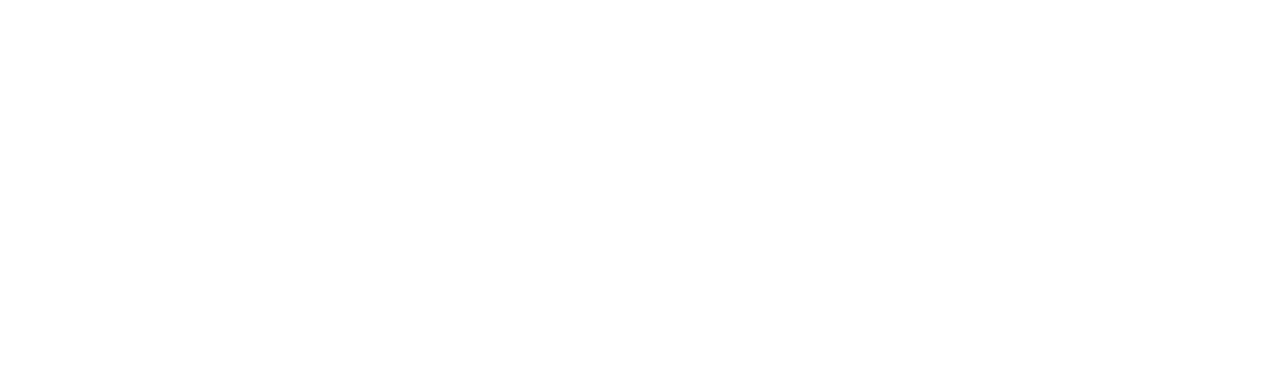
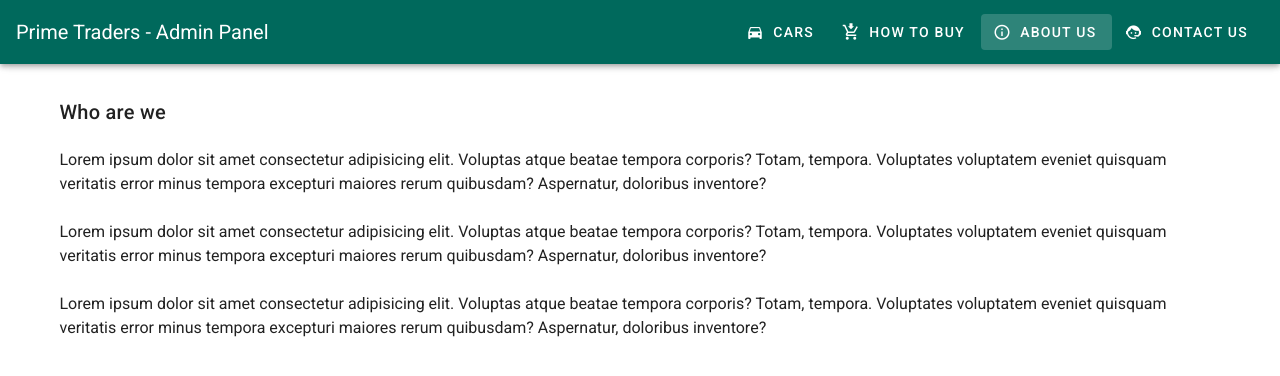
Before and after one commit to azuy212/cars-ui, a Nuxt app: page /admin/about in a window 1280 px wide. Before the commit this address had no page. Shown: the top 376 px of the page. Built offline with nearby package versions, Linux system fonts and the light colour scheme.

Commit message:
Implement Admin Panel Layout
Common header component for car and admin layout

```diff
--- a/components/AppDetailHeader.vue
+++ b/components/AppDetailHeader.vue
@@ -1,8 +1,10 @@
 <template>
   <v-app-bar color="primary" app dark>
-    <v-toolbar-title style="cursor: pointer" @click="$router.push('/')">
-      {{ appTitle }}
-    </v-toolbar-title>
+    <nuxt-link :to="appTitlePath">
+      <v-toolbar-title class="white--text">
+        {{ appTitle }}
+      </v-toolbar-title>
+    </nuxt-link>
     <v-spacer></v-spacer>
     <v-btn
       v-for="item in menuItems"
@@ -20,20 +22,28 @@
 </template>
 
 <script lang="ts">
-import Vue from 'vue'
+import Vue, { PropType } from 'vue'
+
+export interface MenuItem {
+  title: string
+  path: string
+  icon: string
+}
+
 export default Vue.extend({
-  data() {
-    return {
-      appTitle: 'Prime Traders',
-      sidebar: false,
-      menuItems: [
-        { title: 'Home', path: '/', icon: 'mdi-home-outline' },
-        { title: 'Search', path: '/car', icon: 'mdi-magnify' },
-        { title: 'How To Buy', path: '/buy', icon: 'mdi-cart-arrow-down' },
-        { title: 'About Us', path: '/about', icon: 'mdi-information-outline' },
-        { title: 'Contact Us', path: '/contact', icon: 'mdi-face-agent' },
-      ],
-    }
+  props: {
+    appTitle: {
+      type: String,
+      default: 'Prime Traders',
+    },
+    appTitlePath: {
+      type: String,
+      default: '/',
+    },
+    menuItems: {
+      type: Array as PropType<Array<MenuItem>>,
+      default: () => [],
+    },
   },
 })
 </script>
--- a/components/AppMainSearch.vue
+++ b/components/AppMainSearch.vue
@@ -61,10 +61,12 @@
   }),
 
   async mounted() {
-    const { data } = await this.$axios.get(
-      `${this.$config.serverURL}/cars/filters/make`
-    )
-    this.makeItems = data
+    try {
+      const { data } = await this.$axios.get(
+        `${this.$config.serverURL}/cars/filters/make`
+      )
+      this.makeItems = data
+    } catch (error) {}
   },
 
   methods: {
--- a/components/Car/detail/Information.vue
+++ b/components/Car/detail/Information.vue
@@ -6,7 +6,7 @@
         <dl class="list list--table">
           <template v-for="(item, i) in items">
             <div :key="i" class="list__row">
-              <dt class="list__label">{{ item.label }}</dt>
+              <dt class="list__label primary--text">{{ item.label }}</dt>
               <dd class="list__value">{{ item.value }}</dd>
             </div>
           </template>
@@ -63,7 +63,6 @@
 
   .list__label {
     white-space: nowrap;
-    color: #00695c;
   }
 }
 
--- /dev/null
+++ b/layouts/admin.vue
@@ -0,0 +1,37 @@
+<template>
+  <v-app>
+    <AppDetailHeader
+      app-title-path="/admin"
+      :app-title="appTitle"
+      :menu-items="menuItems"
+    />
+    <v-main>
+      <Nuxt />
+    </v-main>
+  </v-app>
+</template>
+
+<script lang="ts">
+import Vue from 'vue'
+export default Vue.extend({
+  data() {
+    return {
+      appTitle: 'Prime Traders - Admin Panel',
+      menuItems: [
+        { title: 'Cars', path: '/admin', icon: 'mdi-car' },
+        {
+          title: 'How To Buy',
+          path: '/admin/buy',
+          icon: 'mdi-cart-arrow-down',
+        },
+        {
+          title: 'About Us',
+          path: '/admin/about',
+          icon: 'mdi-information-outline',
+        },
+        { title: 'Contact Us', path: '/admin/contact', icon: 'mdi-face-agent' },
+      ],
+    }
+  },
+})
+</script>
--- a/layouts/car.vue
+++ b/layouts/car.vue
@@ -1,8 +1,25 @@
 <template>
   <v-app>
-    <AppDetailHeader />
+    <AppDetailHeader :menu-items="menuItems" />
     <v-main>
       <Nuxt />
     </v-main>
   </v-app>
 </template>
+
+<script lang="ts">
+import Vue from 'vue'
+export default Vue.extend({
+  data() {
+    return {
+      menuItems: [
+        { title: 'Home', path: '/', icon: 'mdi-home-outline' },
+        { title: 'Search', path: '/car', icon: 'mdi-magnify' },
+        { title: 'How To Buy', path: '/buy', icon: 'mdi-cart-arrow-down' },
+        { title: 'About Us', path: '/about', icon: 'mdi-information-outline' },
+        { title: 'Contact Us', path: '/contact', icon: 'mdi-face-agent' },
+      ],
+    }
+  },
+})
+</script>
--- /dev/null
+++ b/pages/admin/about.vue
@@ -0,0 +1,30 @@
+<template>
+  <v-container>
+    <div class="title my-5">Who are we</div>
+    <div>
+      Lorem ipsum dolor sit amet consectetur adipisicing elit. Voluptas atque
+      beatae tempora corporis? Totam, tempora. Voluptates voluptatem eveniet
+      quisquam veritatis error minus tempora excepturi maiores rerum quibusdam?
+      Aspernatur, doloribus inventore?
+      <br />
+      <br />
+      Lorem ipsum dolor sit amet consectetur adipisicing elit. Voluptas atque
+      beatae tempora corporis? Totam, tempora. Voluptates voluptatem eveniet
+      quisquam veritatis error minus tempora excepturi maiores rerum quibusdam?
+      Aspernatur, doloribus inventore?
+      <br />
+      <br />
+      Lorem ipsum dolor sit amet consectetur adipisicing elit. Voluptas atque
+      beatae tempora corporis? Totam, tempora. Voluptates voluptatem eveniet
+      quisquam veritatis error minus tempora excepturi maiores rerum quibusdam?
+      Aspernatur, doloribus inventore?
+    </div>
+  </v-container>
+</template>
+
+<script lang="ts">
+import Vue from 'vue'
+export default Vue.extend({
+  layout: 'admin',
+})
+</script>
--- /dev/null
+++ b/pages/admin/buy.vue
@@ -0,0 +1,30 @@
+<template>
+  <v-container>
+    <div class="title my-5">How To Buy</div>
+    <div>
+      Lorem ipsum dolor sit amet consectetur adipisicing elit. Voluptas atque
+      beatae tempora corporis? Totam, tempora. Voluptates voluptatem eveniet
+      quisquam veritatis error minus tempora excepturi maiores rerum quibusdam?
+      Aspernatur, doloribus inventore?
+      <br />
+      <br />
+      Lorem ipsum dolor sit amet consectetur adipisicing elit. Voluptas atque
+      beatae tempora corporis? Totam, tempora. Voluptates voluptatem eveniet
+      quisquam veritatis error minus tempora excepturi maiores rerum quibusdam?
+      Aspernatur, doloribus inventore?
+      <br />
+      <br />
+      Lorem ipsum dolor sit amet consectetur adipisicing elit. Voluptas atque
+      beatae tempora corporis? Totam, tempora. Voluptates voluptatem eveniet
+      quisquam veritatis error minus tempora excepturi maiores rerum quibusdam?
+      Aspernatur, doloribus inventore?
+    </div>
+  </v-container>
+</template>
+
+<script lang="ts">
+import Vue from 'vue'
+export default Vue.extend({
+  layout: 'admin',
+})
+</script>
--- /dev/null
+++ b/pages/admin/contact.vue
@@ -0,0 +1,35 @@
+<template>
+  <v-container>
+    <v-row justify="center" align="center" class="my-5">
+      <v-col>
+        <div class="title">Contact Form</div>
+        <div class="my-5">
+          Enter your comments through the form below, and our customer service
+          professionals will contact you as soon as possible.
+        </div>
+        <ContactForm />
+      </v-col>
+      <v-col>
+        <v-row>
+          <v-col><v-icon>mdi-home</v-icon> Address</v-col>
+          <v-col>123 St City State</v-col>
+        </v-row>
+        <v-row>
+          <v-col><v-icon>mdi-phone</v-icon> Phone</v-col>
+          <v-col>987654321</v-col>
+        </v-row>
+        <v-row>
+          <v-col><v-icon>mdi-email</v-icon> Address</v-col>
+          <v-col>123 St City State</v-col>
+        </v-row>
+      </v-col>
+    </v-row>
+  </v-container>
+</template>
+
+<script lang="ts">
+import Vue from 'vue'
+export default Vue.extend({
+  layout: 'admin',
+})
+</script>
--- /dev/null
+++ b/pages/admin/index.vue
@@ -0,0 +1,10 @@
+<template>
+  <div>Admin</div>
+</template>
+
+<script lang="ts">
+import Vue from 'vue'
+export default Vue.extend({
+  layout: 'admin',
+})
+</script>
--- /dev/null
+++ b/pages/admin/login.vue
@@ -0,0 +1,66 @@
+<template>
+  <v-app>
+    <v-main>
+      <v-card class="mx-auto login-container" max-width="500">
+        <v-container>
+          <v-img max-height="200" contain src="/icon.png"></v-img>
+          <v-card-title class="title-break-word">
+            Log into {{ appTitle }} Admin Panel
+          </v-card-title>
+          <v-card-subtitle class="grey--text text--darken-2">
+            Enter your login details below
+          </v-card-subtitle>
+          <v-form @submit.prevent>
+            <v-card-text>
+              <v-text-field v-model="username" label="Username"></v-text-field>
+              <v-text-field v-model="password" label="Password" type="password"></v-text-field>
+              <v-checkbox v-model="remember" label="Remember me"></v-checkbox>
+            </v-card-text>
+            <v-card-actions>
+              <v-btn block color="primary" type="submit" @click="login">
+                Login
+              </v-btn>
+            </v-card-actions>
+          </v-form>
+          <v-footer absolute class="white">
+            <v-col class="text-center caption grey--text">
+              &copy; {{ appTitle }}
+            </v-col>
+          </v-footer>
+        </v-container>
+      </v-card>
+    </v-main>
+  </v-app>
+</template>
+
+<script lang="ts">
+import Vue from 'vue'
+export default Vue.extend({
+  data() {
+    return {
+      appTitle: 'Prime Traders',
+      username: '',
+      password: '',
+      remember: false,
+    }
+  },
+  methods: {
+    login() {
+      console.log({
+        username: this.username,
+        password: this.password,
+        remember: this.remember,
+      })
+    },
+  },
+})
+</script>
+
+<style scoped>
+.login-container {
+  height: 100vh;
+}
+.title-break-word {
+  word-break: break-word;
+}
+</style>
```
